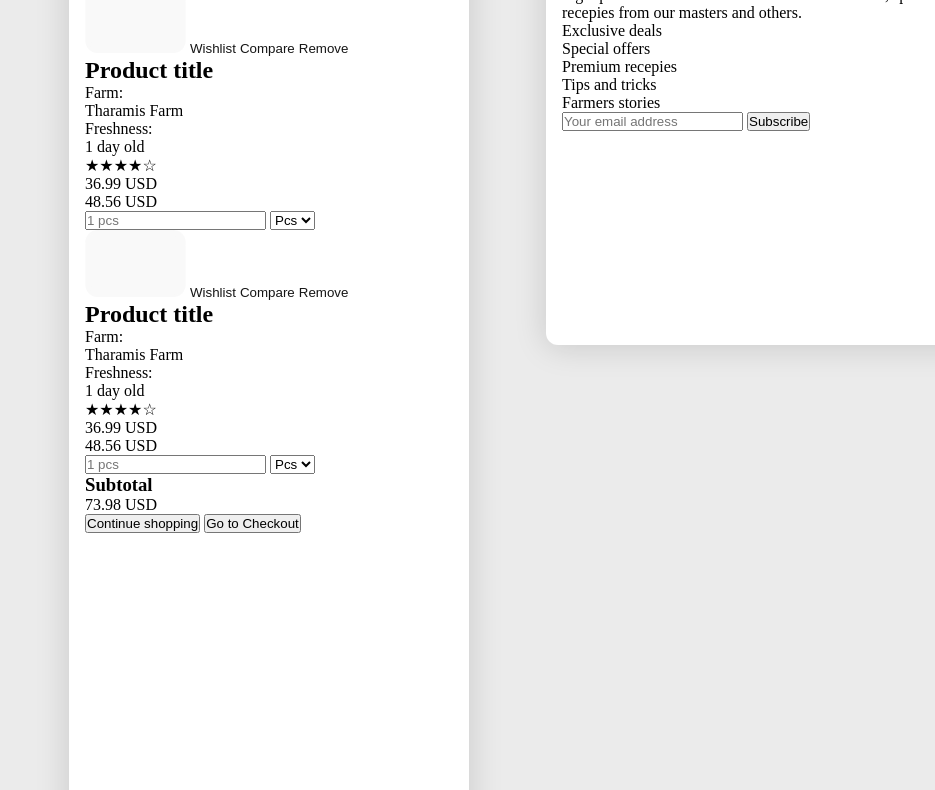
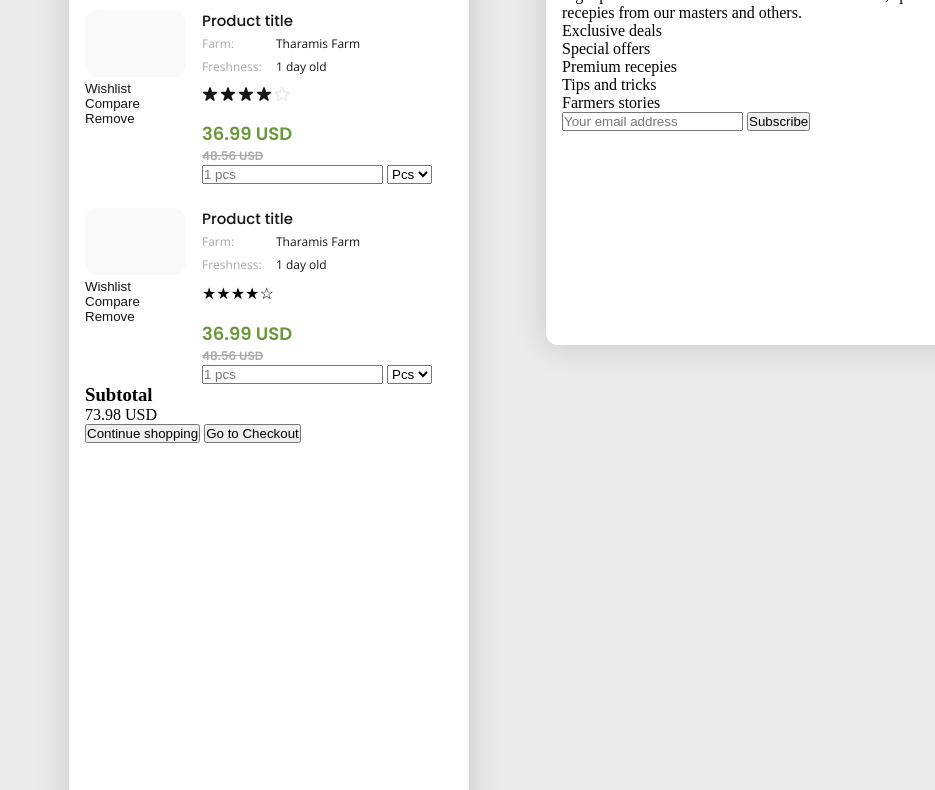
Before and after one commit to Kanstancin104/potential-spork, a plain HTML site: page index.html in a window 1280 px wide. Shown: the part 247-1037 px from the top of the page, without its empty margins (345-1280 px from the left). Drawn offline with nearby package versions, Linux system fonts and the light colour scheme.

Commit message:
feat: add styling for close button and product card

```diff
--- a/index.html
+++ b/index.html
@@ -10,6 +10,10 @@
       href="https://fonts.googleapis.com/css2?family=Poppins:wght@500;600;700&display=swap"
       rel="stylesheet"
     />
+    <link
+      href="https://fonts.googleapis.com/css2?family=Open+Sans&display=swap"
+      rel="stylesheet"
+    />
     <link rel="stylesheet" href="style.css" />
     <title>Modals</title>
   </head>
@@ -18,7 +22,7 @@
       <div class="modal-1 modal">
         <div class="modal_header">
           <h1>Shopping cart</h1>
-          <button class="button_icon">
+          <button class="button_icon close_icon">
             <img
               src="./img/svg/ic-actions-close-simple.svg"
               alt="button icon"
@@ -49,7 +53,31 @@
                 <div class="product_value">1 day old</div>
               </div>
               <div class="product_rating">
-                &#x2605;&#x2605;&#x2605;&#x2605;&#x2606;
+                <img
+                  class="star_icon"
+                  src="/img/svg/blackstar.svg"
+                  alt="blackstaricon"
+                />
+                <img
+                  class="star_icon"
+                  src="/img/svg/blackstar.svg"
+                  alt="blackstaricon"
+                />
+                <img
+                  class="star_icon"
+                  src="/img/svg/blackstar.svg"
+                  alt="blackstaricon"
+                />
+                <img
+                  class="star_icon"
+                  src="/img/svg/blackstar.svg"
+                  alt="blackstaricon"
+                />
+                <img
+                  class="star_icon"
+                  src="/img/svg/whitestar.svg"
+                  alt="whitestaricon"
+                />
               </div>
               <div class="price-btn_wrap">
                 <div class="prices">
@@ -115,7 +143,7 @@
       <div class="modal-2 modal">
         <div class="modal_header">
           <h1>Join our list</h1>
-          <button class="button_icon">
+          <button class="button_icon close_icon">
             <img
               src="./img/svg/ic-actions-close-simple.svg"
               alt="button icon"
--- a/style.css
+++ b/style.css
@@ -61,12 +61,15 @@ h1 {
   color: #151515;
   border: 0;
   background-color: #fff;
+  display: flex;
+  align-items: center;
+  cursor: pointer;
 }
 
-.button_icon:hover::before {
+.close_icon:hover:before {
   content: "Close";
   color: #d1d1d1;
-  font-family: "Open Sans";
+  font-family: "Open Sans", sans-serif;
   font-style: normal;
   font-weight: 400;
   font-size: 12px;
@@ -74,4 +77,82 @@ h1 {
   flex: none;
   order: 0;
   flex-grow: 0;
+  padding-right: 4px;
 }
+
+.product_card {
+  margin-top: 24px;
+  display: flex;
+}
+
+.product_content {
+  margin-left: 16px;
+}
+
+.product_title {
+  font-family: "Poppins";
+  font-style: normal;
+  font-weight: 500;
+  font-size: 15px;
+  line-height: 22px;
+  color: #151515;
+}
+
+.product_row {
+  display: flex;
+  margin-top: 4px;
+}
+
+.product_param {
+  font-family: "Open Sans";
+  font-style: normal;
+  font-weight: 400;
+  font-size: 12px;
+  line-height: 16px;
+  color: #a9a9a9;
+  width: 74px;
+  margin-bottom: 3px;
+}
+
+.product_value {
+  font-family: "Open Sans";
+  font-style: normal;
+  font-weight: 400;
+  font-size: 12px;
+  line-height: 16px;
+  color: #151515;
+}
+
+.product_rating {
+  margin-top: 8px;
+  display: flex;
+  flex-direction: row;
+  align-items: center;
+  padding: 0px;
+  gap: 2px;
+}
+
+.star_icon {
+  width: 16px;
+  height: 16px;
+}
+
+.discount_price {
+  font-family: "Poppins";
+  font-style: normal;
+  font-weight: 600;
+  font-size: 18px;
+  line-height: 27px;
+  color: #6a983c;
+  margin-top: 17.6px;
+}
+
+.full_price {
+  font-family: "Poppins";
+  font-style: normal;
+  font-weight: 600;
+  font-size: 12px;
+  line-height: 18px;
+  text-decoration-line: line-through;
+  color: #a9a9a9;
+}
```
Also changed, not shown: img/svg/blackstar.svg (added), img/svg/whitestar.svg (added).
